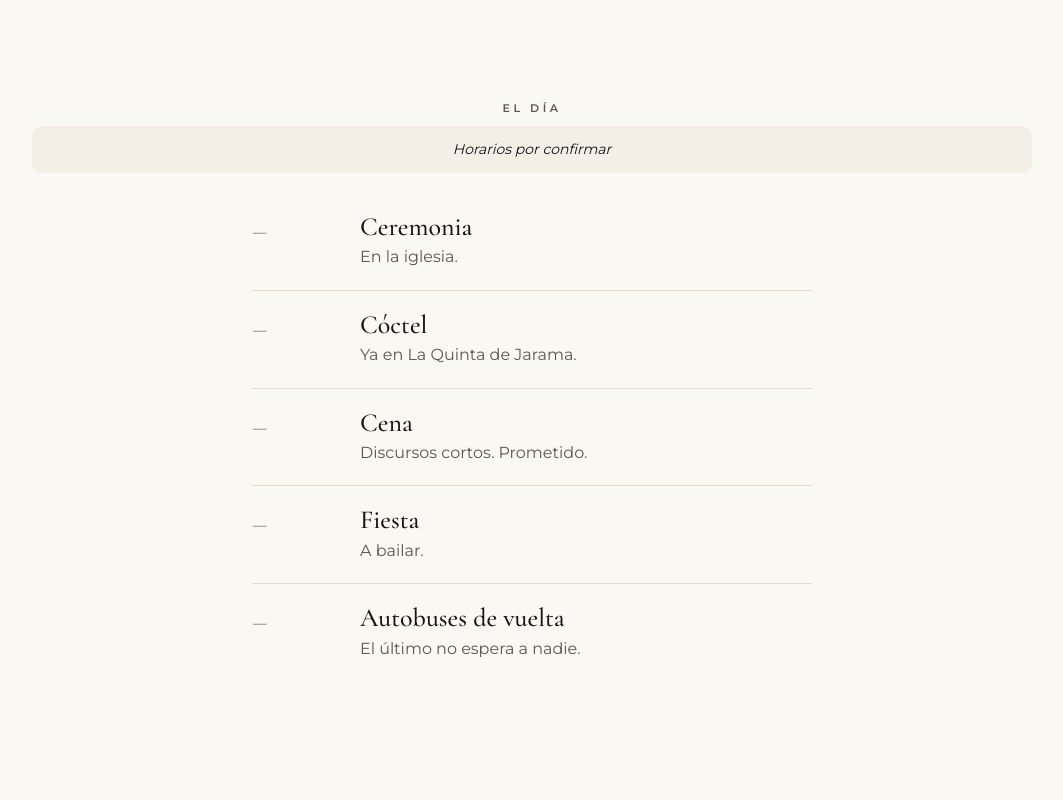
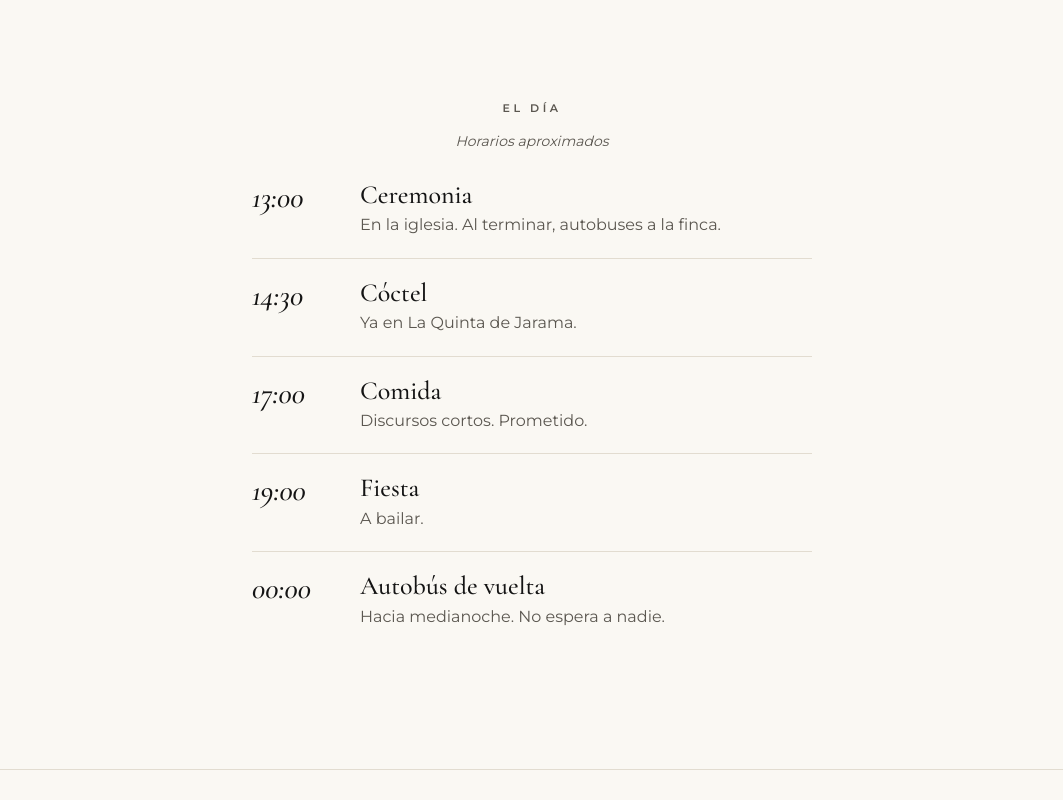
Before and after one commit to kikotajada/aleykiko, a plain HTML site: page index.html in a window 1280 px wide. Shown: the part 3360-4160 px from the top of the page, without its empty margins (108-1171 px from the left). Drawn offline with nearby package versions, Linux system fonts and the light colour scheme.

Commit message:
Horarios aproximados (ceremonia 13:00) y autobuses iglesia→finca y vuelta a medianoche
Co-Authored-By: Claude Opus 5.5 <noreply@anthropic.com>
Claude-Session: https://claude.ai/code/session_01DKtgjFJ5H1W1c3EvzRcvJ7

```diff
--- a/content.js
+++ b/content.js
@@ -6,7 +6,7 @@ window.BODA = {
 
   // Date only (no time) until the ceremony time is fixed; the site shows the day and the countdown.
   // Once the time is known, write it like "2027-09-18T17:30:00+02:00".
-  date: "2027-09-18",
+  date: "2027-09-18T13:00:00+02:00",
   city: "Madrid", // shown next to the date at the top
   dateText: { es: "18 de septiembre de 2027 · Madrid", en: "18 September 2027 · Madrid" },
 
@@ -80,20 +80,21 @@ window.BODA = {
     },
   ],
 
-  // Times left empty until they're fixed: the site shows "Horarios por confirmar".
+  // Approximate times; set scheduleApprox to false once they're final.
+  scheduleApprox: true,
   schedule: [
-    { time: "", title: { es: "Ceremonia", en: "Ceremony" }, text: { es: "En la iglesia.", en: "At the church." } },
-    { time: "", title: { es: "Cóctel", en: "Cocktails" }, text: { es: "Ya en La Quinta de Jarama.", en: "At La Quinta de Jarama." } },
-    { time: "", title: { es: "Cena", en: "Dinner" }, text: { es: "Discursos cortos. Prometido.", en: "Short speeches. Promise." } },
-    { time: "", title: { es: "Fiesta", en: "Party" }, text: { es: "A bailar.", en: "Time to dance." } },
-    { time: "", title: { es: "Autobuses de vuelta", en: "Buses back" }, text: { es: "El último no espera a nadie.", en: "The last one waits for no one." } },
+    { time: "13:00", title: { es: "Ceremonia", en: "Ceremony" }, text: { es: "En la iglesia. Al terminar, autobuses a la finca.", en: "At the church. Afterwards, buses to the venue." } },
+    { time: "14:30", title: { es: "Cóctel", en: "Cocktails" }, text: { es: "Ya en La Quinta de Jarama.", en: "At La Quinta de Jarama." } },
+    { time: "17:00", title: { es: "Comida", en: "Lunch" }, text: { es: "Discursos cortos. Prometido.", en: "Short speeches. Promise." } },
+    { time: "19:00", title: { es: "Fiesta", en: "Party" }, text: { es: "A bailar.", en: "Time to dance." } },
+    { time: "00:00", title: { es: "Autobús de vuelta", en: "Bus back" }, text: { es: "Hacia medianoche. No espera a nadie.", en: "Around midnight. It waits for no one." } },
   ],
 
   info: [
     {
       tag: { es: "Ceremonia", en: "Ceremony" },
       title: { es: "La iglesia", en: "The church" },
-      text: { es: "La hora también está por confirmar. Os avisaremos en cuanto lo sepamos.", en: "The time is still to be confirmed too. We'll let you know as soon as we can." },
+      text: { es: "La ceremonia será hacia las 13:00. Os confirmaremos iglesia y hora en cuanto lo sepamos.", en: "The ceremony will be around 1 pm. We'll confirm the church and time as soon as we can." },
       map: "church",
     },
     {
@@ -109,8 +110,8 @@ window.BODA = {
       tag: { es: "Transporte", en: "Transport" },
       title: { es: "Autobuses", en: "Buses" },
       text: {
-        es: "Habrá autobús desde Madrid a la iglesia, a la finca y de vuelta. Indícalo al confirmar.",
-        en: "There will be buses from Madrid to the church, the venue and back. Let us know when you RSVP.",
+        es: "Habrá autobuses de la iglesia a la finca y uno de vuelta hacia medianoche. Indícalo al confirmar.",
+        en: "There will be buses from the church to the venue and one back around midnight. Let us know when you RSVP.",
       },
     },
     {
@@ -131,7 +132,7 @@ window.BODA = {
       countdown: "Faltan {n} días",
       story_kicker: "Nuestra historia",
       day_kicker: "El día",
-      schedule_tbc: "Horarios por confirmar",
+      schedule_tbc: "Horarios aproximados",
       info_kicker: "Información",
       open_map: "Ver en el mapa",
       rsvp_kicker: "Confirmación",
@@ -191,7 +192,7 @@ window.BODA = {
       countdown: "{n} days to go",
       story_kicker: "Our story",
       day_kicker: "The day",
-      schedule_tbc: "Times to be confirmed",
+      schedule_tbc: "Approximate times",
       info_kicker: "Information",
       open_map: "View on map",
       rsvp_kicker: "RSVP",
--- a/index.html
+++ b/index.html
@@ -14,7 +14,7 @@
 <link rel="preconnect" href="https://fonts.googleapis.com">
 <link rel="preconnect" href="https://fonts.gstatic.com" crossorigin>
 <link href="https://fonts.googleapis.com/css2?family=Cormorant+Garamond:ital,wght@0,400;0,500;0,600;1,400;1,500&family=Montserrat:wght@400;500;600&display=swap" rel="stylesheet">
-<link rel="stylesheet" href="styles.css?v=4">
+<link rel="stylesheet" href="styles.css?v=5">
 </head>
 <body>
 
@@ -158,7 +158,7 @@
   </fieldset>
 </template>
 
-<script src="content.js?v=4"></script>
-<script src="main.js?v=4"></script>
+<script src="content.js?v=5"></script>
+<script src="main.js?v=5"></script>
 </body>
 </html>
--- a/main.js
+++ b/main.js
@@ -42,7 +42,7 @@
     $("#when").textContent = date
       ? `${fmt(date, { day: "numeric", month: "long", year: "numeric" })} · ${B.city || B.venue.town}`
       : L(B.dateText);
-    const days = date ? Math.ceil((date - Date.now()) / 864e5) : 0;
+    const days = date ? Math.floor((date - Date.now()) / 864e5) : 0;
     $("#countdown").textContent = days > 0 ? t("countdown").replace("{n}", days) : "";
 
     $("#story").innerHTML = B.story
@@ -54,7 +54,7 @@
       )
       .join("");
 
-    const tbc = B.schedule.some((e) => !e.time);
+    const tbc = B.scheduleApprox || B.schedule.some((e) => !e.time);
     $("#timeline-tbc").textContent = tbc ? t("schedule_tbc") : "";
     $("#timeline-tbc").hidden = !tbc;
     $("#timeline").innerHTML = B.schedule
--- a/styles.css
+++ b/styles.css
@@ -112,7 +112,7 @@ a { color: inherit; }
 .timeline h3 { font-size: 26px; }
 .timeline p { margin: 4px 0 0; color: var(--ink-2); }
 .timeline time.tbc { color: var(--ink-2); opacity: .5; }
-.tbc-note { background: none; padding: 0; margin: -4px auto 4px; color: var(--ink-2); font-style: italic; text-align: center; }
+.note.tbc-note { background: none; padding: 0; margin: -4px auto 4px; color: var(--ink-2); font-style: italic; text-align: center; }
 
 /* cards */
 .cards { display: grid; gap: 16px; grid-template-columns: repeat(auto-fit, minmax(260px, 1fr)); margin-top: 8px; text-align: left; }
```
